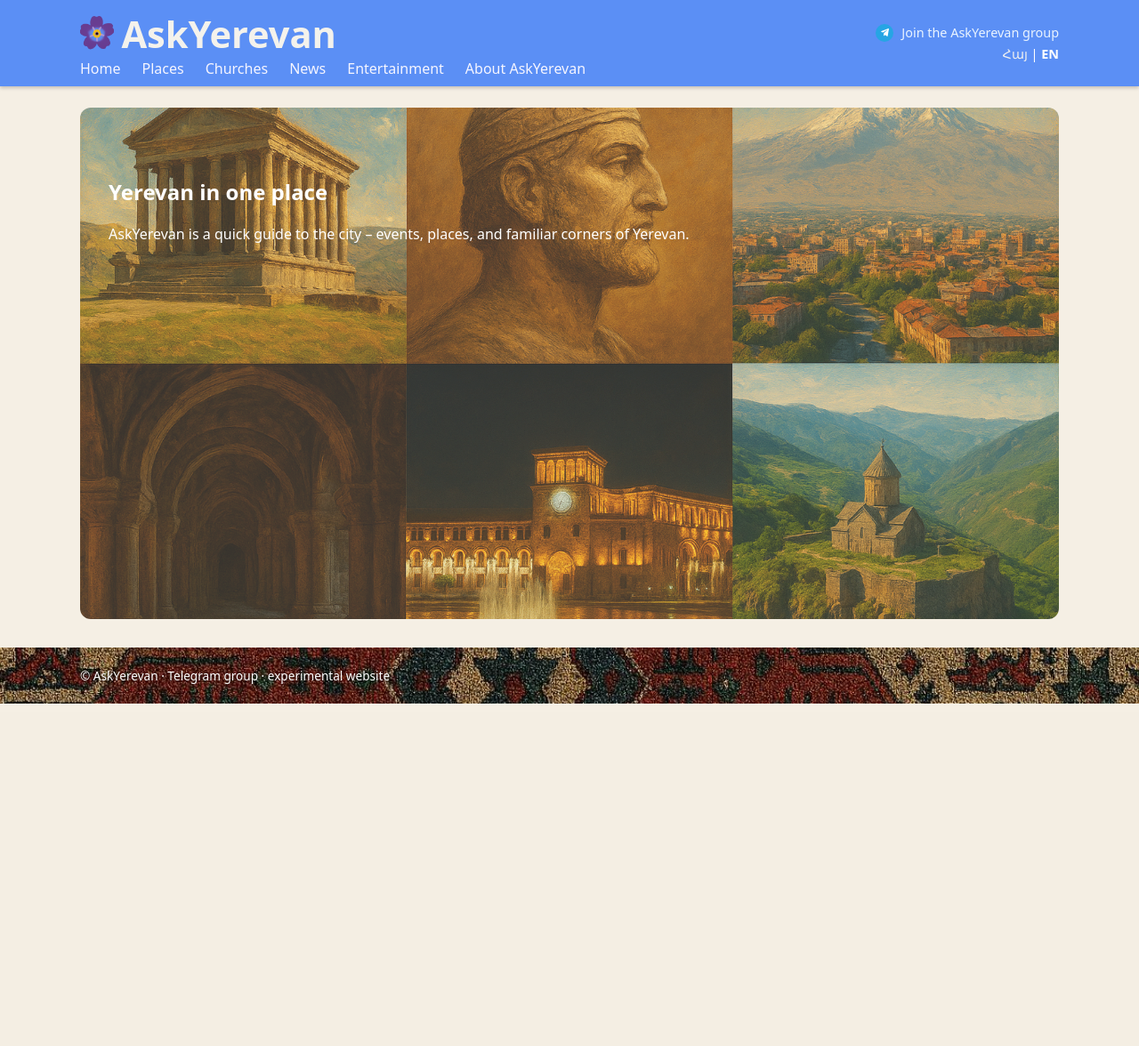
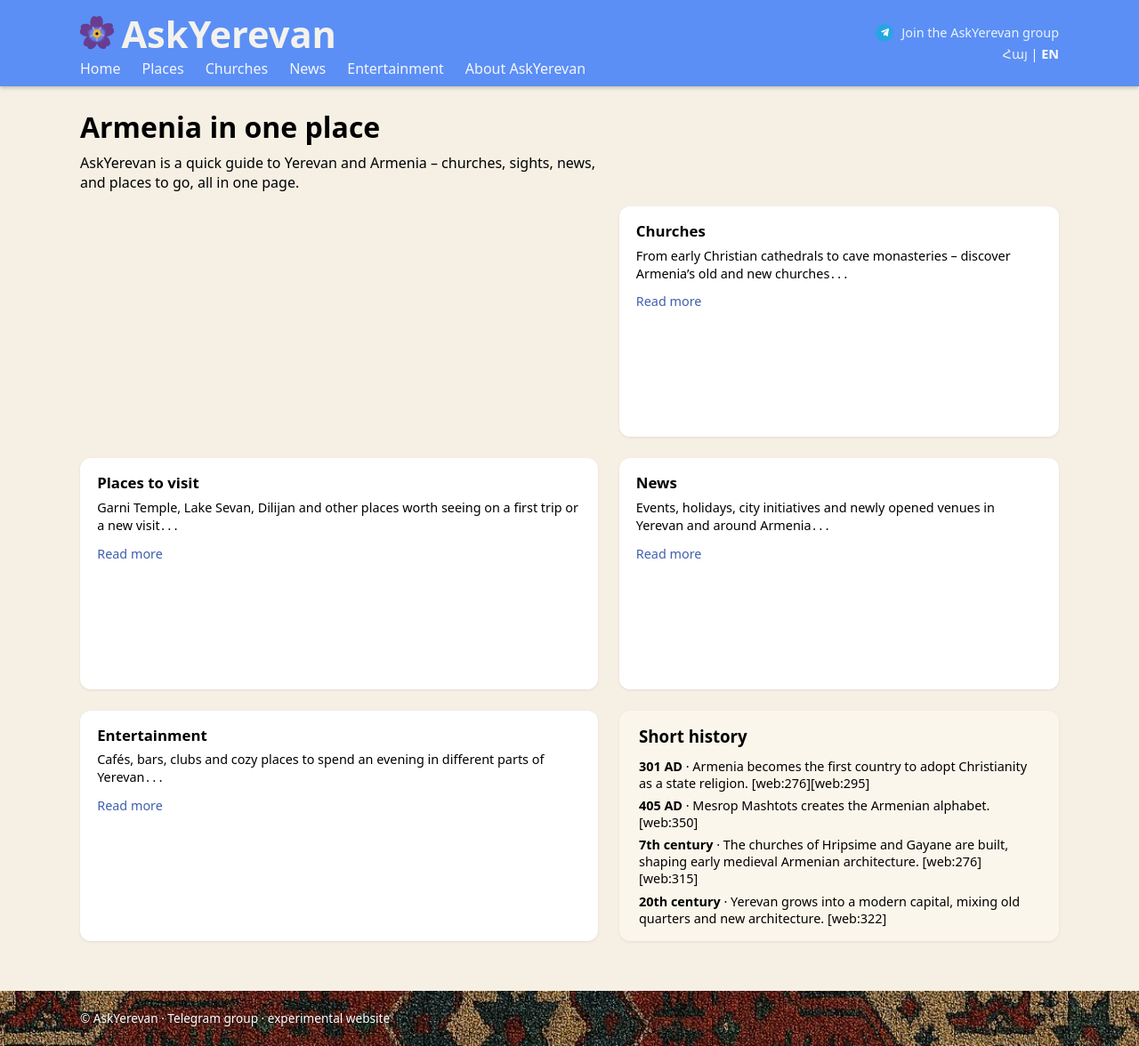
Before and after one commit to abgaryansaqo83-ctrl/ask-yerevan, a FastAPI app: page /en in a window 1280 px wide. Shown: the whole page at 89% size. Before the commit the page ends 791 px from the top, so only its background shows below. Run offline with FastAPI, Linux system fonts and the light colour scheme.

Commit message:
Update index_en.html

```diff
--- a/templates/index_en.html
+++ b/templates/index_en.html
@@ -2,8 +2,71 @@
 {% block title %}AskYerevan · Home{% endblock %}
 
 {% block content %}
-<section class="hero hero--with-bg">
-  <h2>Yerevan in one place</h2>
-  <p>AskYerevan is a quick guide to the city – events, places, and familiar corners of Yerevan.</p>
+<section class="home-hero">
+
+  <!-- HEADER / SLOGAN -->
+  <header class="home-hero__header">
+    <h2>Armenia in one place</h2>
+    <p>
+      AskYerevan is a quick guide to Yerevan and Armenia – churches, sights,
+      news, and places to go, all in one page.
+    </p>
+  </header>
+
+  <div class="home-hero__grid">
+    <!-- LEFT: 4 WINDOWS / SECTIONS -->
+
+    <!-- 1. Churches -->
+    <article class="home-card">
+      <h3 class="home-card__title">Churches</h3>
+      <p class="home-card__snippet">
+        From early Christian cathedrals to cave monasteries – discover
+        Armenia’s old and new churches․․․
+      </p>
+      <a href="/en/churches" class="home-card__link">Read more</a>
+    </article>
+
+    <!-- 2. Sights -->
+    <article class="home-card">
+      <h3 class="home-card__title">Places to visit</h3>
+      <p class="home-card__snippet">
+        Garni Temple, Lake Sevan, Dilijan and other places worth seeing
+        on a first trip or a new visit․․․
+      </p>
+      <a href="/en/events" class="home-card__link">Read more</a>
+    </article>
+
+    <!-- 3. News -->
+    <article class="home-card">
+      <h3 class="home-card__title">News</h3>
+      <p class="home-card__snippet">
+        Events, holidays, city initiatives and newly opened venues
+        in Yerevan and around Armenia․․․
+      </p>
+      <a href="/en/news" class="home-card__link">Read more</a>
+    </article>
+
+    <!-- 4. Entertainment -->
+    <article class="home-card">
+      <h3 class="home-card__title">Entertainment</h3>
+      <p class="home-card__snippet">
+        Cafés, bars, clubs and cozy places to spend an evening in
+        different parts of Yerevan․․․
+      </p>
+      <a href="/en/places" class="home-card__link">Read more</a>
+    </article>
+
+    <!-- RIGHT: ARMENIA IN ONE PLACE -->
+
+    <aside class="home-hero__aside">
+      <h3>Short history</h3>
+      <ul class="home-hero__timeline">
+        <li><strong>301 AD</strong> · Armenia becomes the first country to adopt Christianity as a state religion. [web:276][web:295]</li>
+        <li><strong>405 AD</strong> · Mesrop Mashtots creates the Armenian alphabet. [web:350]</li>
+        <li><strong>7th century</strong> · The churches of Hripsime and Gayane are built, shaping early medieval Armenian architecture. [web:276][web:315]</li>
+        <li><strong>20th century</strong> · Yerevan grows into a modern capital, mixing old quarters and new architecture. [web:322]</li>
+      </ul>
+    </aside>
+  </div>
 </section>
 {% endblock %}
```
